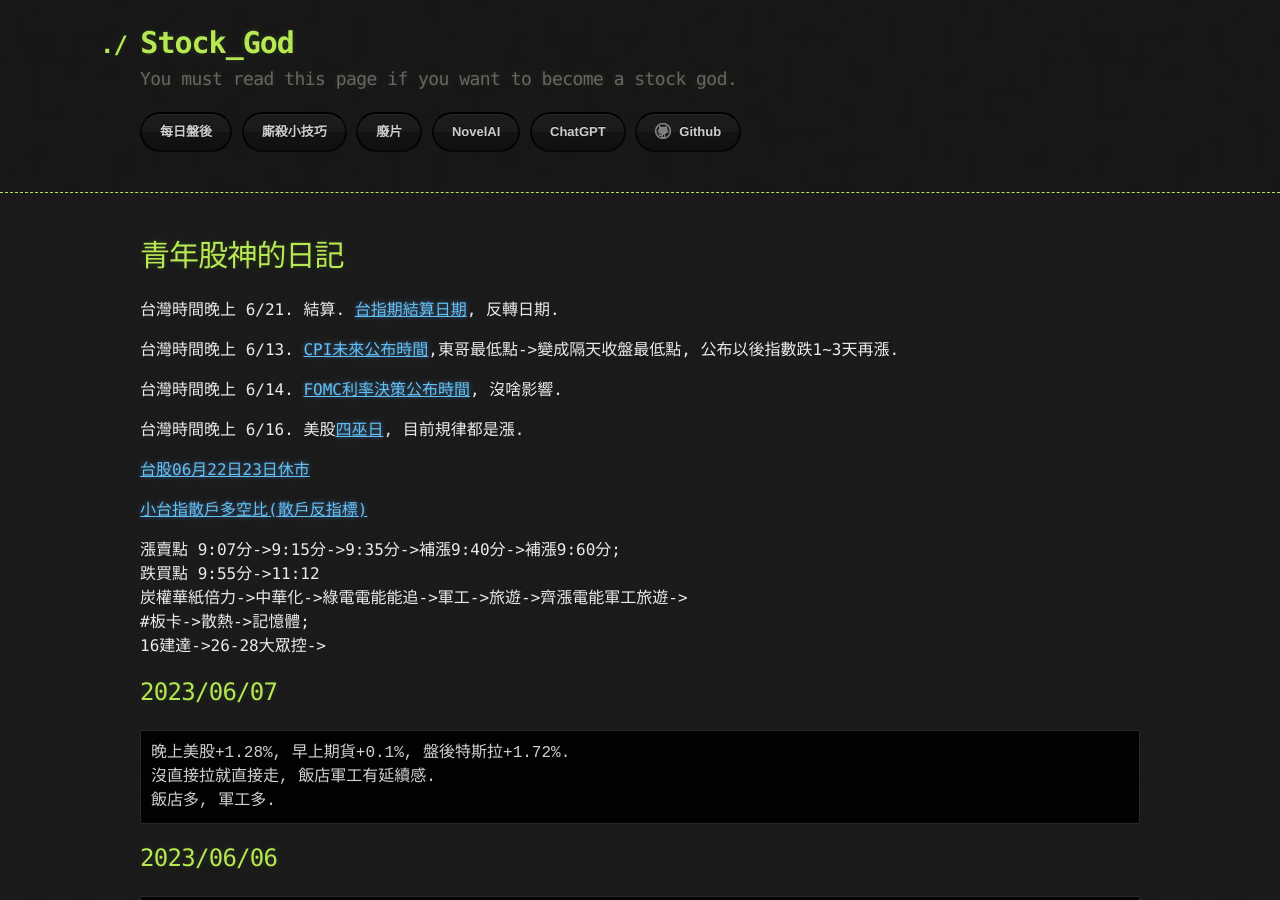
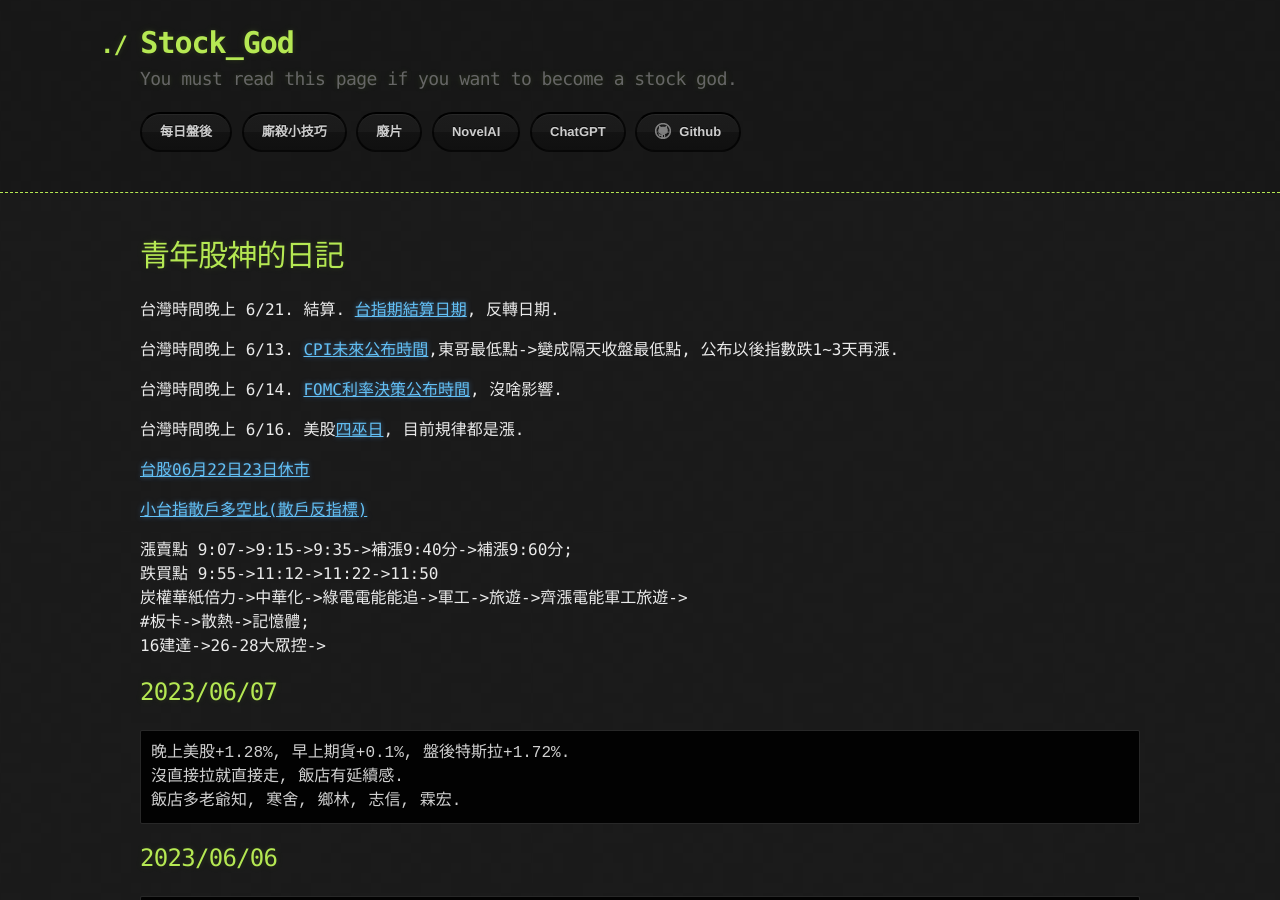
Before and after one commit to lepg5487/Stock_God, a Jekyll site: the page built from index.md, in a window 1280 px wide and 900 px high. Built offline with Jekyll 4.4.1, drawn with Linux system fonts in a browser that asks for light colours; our own code applies the rules of GitHub Pages for plain Markdown files.

Commit message:
Update index.md

````diff
--- a/index.md
+++ b/index.md
@@ -16,8 +16,8 @@ layout: testlayouts
 
 [小台指散戶多空比(散戶反指標)](https://www.macromicro.me/charts/20069/tw-mtx-long-to-short-ratio-of-individual-player)
 
-漲賣點 9:07分->9:15分->9:35分->補漲9:40分->補漲9:60分;
-跌買點 9:55分->11:12
+漲賣點 9:07->9:15->9:35->補漲9:40分->補漲9:60分;
+跌買點 9:55->11:12->11:22->11:50
 炭權華紙倍力->中華化->綠電電能能追->軍工->旅遊->齊漲電能軍工旅遊->
 #板卡->散熱->記憶體;
 16建達->26-28大眾控->
@@ -25,8 +25,8 @@ layout: testlayouts
 ## 2023/06/07
 ```
 晚上美股+1.28%, 早上期貨+0.1%, 盤後特斯拉+1.72%.
-沒直接拉就直接走, 飯店軍工有延續感.
-飯店多, 軍工多.
+沒直接拉就直接走, 飯店有延續感.
+飯店多老爺知, 寒舍, 鄉林, 志信, 霖宏.
 ```
 
 ## 2023/06/06
````
